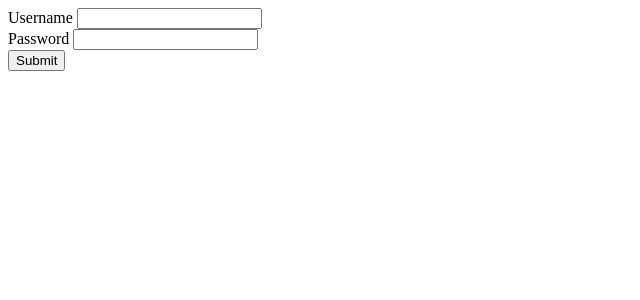
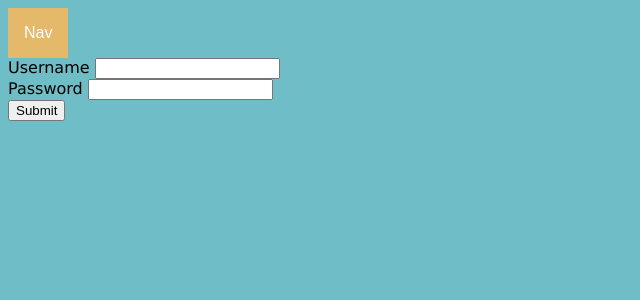
Before and after one commit to The-Parliment/cs3305_2026_team_8, a FastAPI app: page /login in a window 1280 px wide. Shown: the top 300 px of the page, without its empty margins (0-640 px from the left). Run offline with FastAPI, Linux system fonts and the light colour scheme.

Commit message:
Began work on frontend design

```diff
--- /dev/null
+++ b/frontend/static/css/goclub.css
@@ -0,0 +1,50 @@
+html{
+    background-color: #6EBDC7;
+}
+body {
+    font-family: Verdana, Geneva, Tahoma, sans-serif;
+}
+
+.dropbtn {
+    background-color: #E4B969;
+    color: white;
+    padding: 16px;
+    font-size: 16px;
+    border: none;
+    cursor: pointer;
+}
+
+
+.dropbtn:hover, .dropbtn:focus {
+    background-color: #E4B969;
+}
+
+  /* The container <div> - needed to position the dropdown content */
+.nav {
+    position: relative;
+    display: inline-block;
+}
+
+  /* Dropdown Content (Hidden by Default) */
+.dropdown-content {
+    display: none;
+    position: absolute;
+    background-color: #E4B969;
+    min-width: 160px;
+    box-shadow: 0px 8px 16px 0px rgba(0,0,0,0.2);
+    z-index: 1;
+}
+
+  /* Links inside the dropdown */
+.dropdown-content a {
+    color: black;
+    padding: 12px 16px;
+    text-decoration: none;
+    display: block;
+}
+
+  /* Change color of dropdown links on hover */
+.dropdown-content a:hover {background-color: #ddd;}
+
+  /* Show the dropdown menu (use JS to add this class to the .dropdown-content container when the user clicks on the dropdown button) */
+.show {display:block;}
--- a/frontend/templates/base.html
+++ b/frontend/templates/base.html
@@ -2,6 +2,8 @@
 <html lang="en">
     <head>
         <meta charset="utf-8">
+        <title>GoClub</title>
+        <link rel="stylesheet" href="../static/css/goclub.css"/>
         {% if display_map|default(false) %}
             <link rel="stylesheet" href="https://unpkg.com/leaflet@1.9.4/dist/leaflet.css"
                 integrity="sha256-p4NxAoJBhIIN+hmNHrzRCf9tD/miZyoHS5obTRR9BMY="
@@ -13,22 +15,40 @@
                 height: 50em;
                 width: 50em;
                         }</style>
-        <title>Test</title>
+
         {% endif %}
     </head>
-    <header>
-    </header>
+    <nav>
+        <button onclick="myFunction()" class="dropbtn">Nav</button>
+        <div id="myDropdown" class="dropdown-content">
+          <a href="/login">Login</a>
+          <a href="#">Link 2</a>
+          <a href="#">Link 3</a>
+        </div>
+    </nav>
+    <script>
+        /* When the user clicks on the button,
+        toggle between hiding and showing the dropdown content */
+        function myFunction() {
+          document.getElementById("myDropdown").classList.toggle("show");
+        }
+
+        // Close the dropdown if the user clicks outside of it
+        window.onclick = function(event) {
+          if (!event.target.matches('.dropbtn')) {
+            var dropdowns = document.getElementsByClassName("dropdown-content");
+            var i;
+            for (i = 0; i < dropdowns.length; i++) {
+              var openDropdown = dropdowns[i];
+              if (openDropdown.classList.contains('show')) {
+                openDropdown.classList.remove('show');
+              }
+            }
+          }
+        }
+    </script>
     <body>
-        <div id="map"></div>
-        {% if display_map|default(false) %}
-            <script type="text/javascript">
-                var x = {{ x|default(53.347878221572344)|tojson }};
-                var y = {{ y|default(-6.275954663866795)|tojson }};
-            </script>
-            <script type="text/javascript" src="{{ url_for('static', path='/js/map.js') }}"></script>
-        {% endif %}
         {% block main_content %}
-
         {% endblock %}
     </body>
 </html>
```
Also changed, not shown: frontend/templates/home.html (added, +16 -0 lines).
